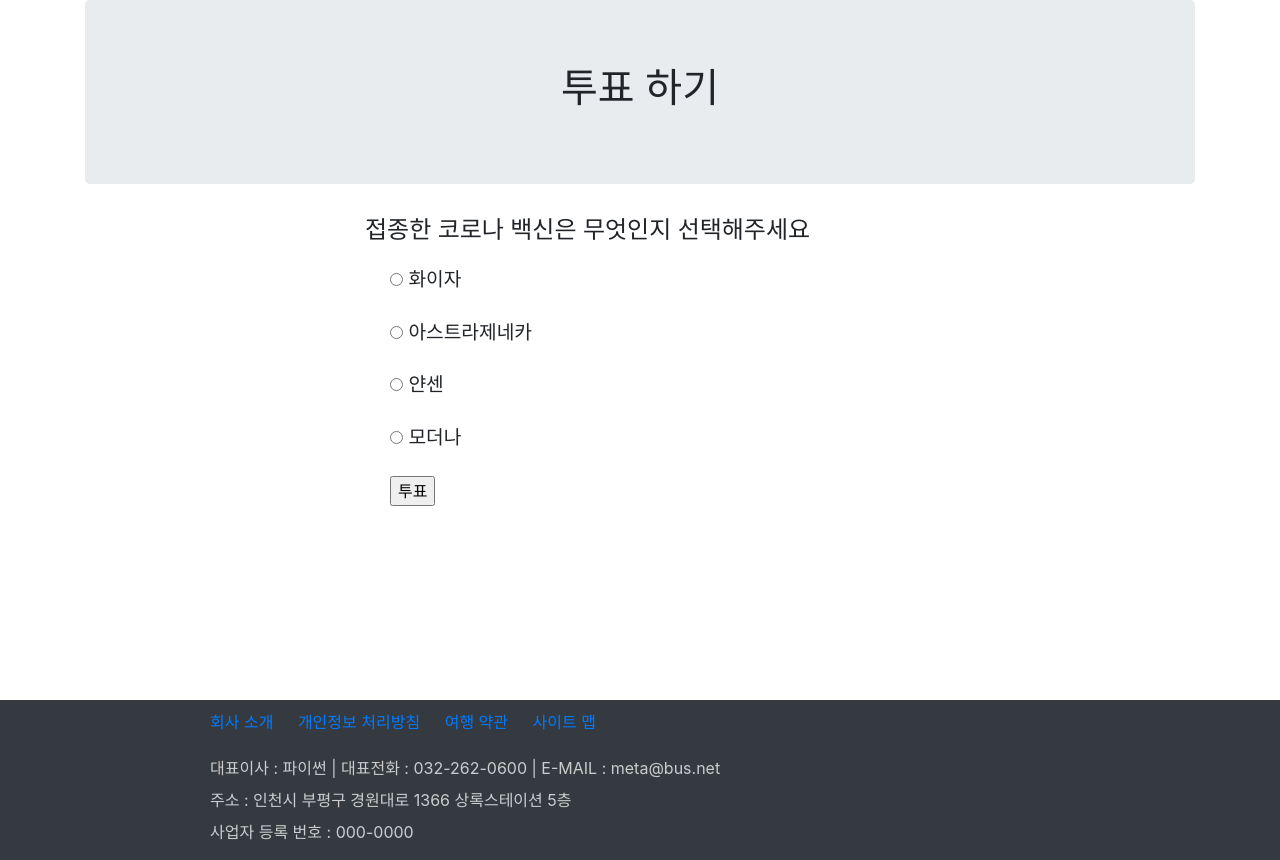
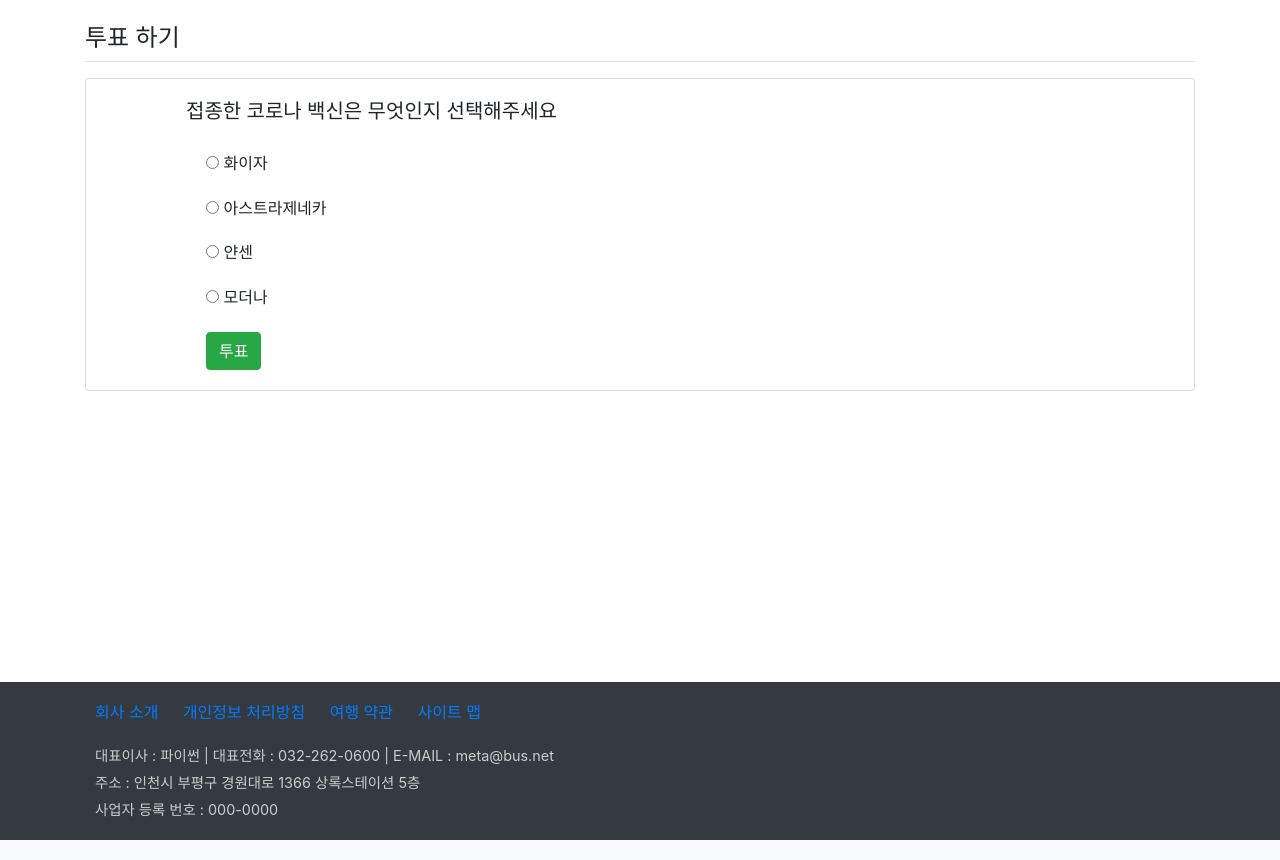
Before and after one commit to Kimtaehoons/pyweb, a Django app: page /polls/1/ in a window 1280 px wide. Shown: the part 57-917 px from the top of the page. Run offline with Django 4.2, Linux system fonts and the light colour scheme; data comes from the database, SQL or seed files in the repository; both versions use the stored data as it was after the commit; some libraries are stand-ins or nearby versions.

Commit message:
배포하기

```diff
--- a/board/models.py
+++ b/board/models.py
@@ -25,7 +25,7 @@ class Answer(models.Model):
 class Comment(models.Model):
     author = models.ForeignKey(User, on_delete=models.CASCADE) #댓글 글쓴이
     content = models.TextField() #댓글 내용
-    create_date = models.DateTimeField #작성일
+    create_date = models.DateTimeField() #작성일
     modify_date = models.DateTimeField(null=True, blank=True)
     question = models.ForeignKey(Question, null=True, blank=True, on_delete=models.CASCADE)
     answer = models.ForeignKey(Answer, null=True, blank=True, on_delete=models.CASCADE)
--- a/board/urls.py
+++ b/board/urls.py
@@ -15,4 +15,5 @@ urlpatterns = [
     path('answer/modify/<int:answer_id>/', views.answer_modify, name='answer_modify'), #답변 수정
     path('answer/delete/<int:answer_id>/', views.answer_delete, name='answer_delete'), #답변 삭제
     path('vote/question/<int:question_id>/', views.vote_question, name='vote_question'), #질문 추천
+    path('comment/create/question/<int:question_id>/', views.comment_create_question, name='comment_create_question'), #질문 댓글
 ]
--- a/config/settings.py
+++ b/config/settings.py
@@ -23,9 +23,9 @@ BASE_DIR = Path(__file__).resolve().parent.parent
 SECRET_KEY = 'django-insecure-&8a5&4-#mn#l=n3o5^=bi0e_e89$yp_jv0wfj#r#pgk!$!a1)+'
 
 # SECURITY WARNING: don't run with debug turned on in production!
-DEBUG = True
+DEBUG = False
 
-ALLOWED_HOSTS = []
+ALLOWED_HOSTS = ['*']
 
 
 # Application definition
--- a/static/board/css/style.css
+++ b/static/board/css/style.css
@@ -2,10 +2,12 @@
 section{height: 650px;}
 
 /* footer 스타일 */
-footer{height: 160px; margin-top: 50px}
-footer .list-inline{margin-left: 200px;}
 footer .list-inline li{display: inline-block; margin: 10px;}
-footer address{margin-left: 210px; color: #ccc;}
-footer address p{line-height: 1rem;}
-/* footer ul{list-style:none; padding-top: 20px; margin-left:150px;}
-footer ul li{display: inline; margin: 10px;} */
+footer address{margin-left: 10px; color: #ccc;}
+footer address p{line-height: 0.7rem; font-size:0.9rem}
+
+/* comment 스타일 */
+.comment{
+    border-top: 1px dotted #ccc;
+    font-size: 0.8rem;
+}
--- a/templates/footer.html
+++ b/templates/footer.html
@@ -1,4 +1,5 @@
-<footer class="bg-dark">
+<footer class="p-2 bg-dark">
+    <div class="container">
         <ul class="list-inline">
             <li><a href="#">회사 소개</a></li>
             <li><a href="#">개인정보 처리방침</a></li>
@@ -10,4 +11,5 @@
             <p>주소 : 인천시 부평구 경원대로 1366 상록스테이션 5층 </p>
             <p>사업자 등록 번호 : 000-0000</p>
         </address>
+    </div>
 </footer>
--- a/templates/polls/poll_detail.html
+++ b/templates/polls/poll_detail.html
@@ -1,27 +1,27 @@
 {% extends 'base.html' %}
 {% block content %}
-<div class="container">
+<div class="container my-3">
     <section>
-        <div class="jumbotron">
-            <div class="text-center">
-                <h1>투표 하기</h1>
-            </div>
-        </div>
-        <h4 style="margin: 20px 280px">{{ question.question_text }}</h4>
+        <h4 class="border-bottom py-2">투표 하기</h4>
+        <div class="card my-3">
+            <h5 style="margin:20px 100px 10px;">{{ question.question_text }}</h5>
             <form action="{% url 'poll:vote' question.id %}" method="post"
-              style="width: 500px; margin: 0 auto;"> <!-- 객체가 있어야 여백설정이 되므로 width값 설정 필요 -->
+                  style="width:500px; margin:20px 120px;">
                 {% csrf_token %}
                 {% if error %}
-                <p style="font-size: 1.2rem">{{ error }}</p>
+                <div class="alert alert-danger">
+                    * {{ error }}
+                </div>
                 {% endif %}
-            {% for choice in question.choice_set.all %} <!-- 질문을 가져와서 -->
-            <p style="font-size: 1.2rem">
-                <input type="radio" name="choice" id="choice" value="{{ choice.id }}"> <!-- 버튼이 먼저나오게 하기 -->
-                <label for="choice">{{ choice.choice_text }}</label> <!-- choice에 레이블에 답변 담아서 불러오기 -->
+                {% for choice in question.choice_set.all %}
+                <p style="line-height:1.3rem">
+                    <input type="radio" name="choice" id="choice" value="{{ choice.id }}">
+                    <label for="choice">{{ choice.choice_text }}</label>
                 </p>
                 {% endfor %}
-            <p><input type="submit" value="투표"></p> <!-- 불러온 것 전송 -->
+                <button type="submit" class="btn btn-success">투표</button>
             </form>
+        </div>
     </section>
 </div>
 {% endblock %}
```
Also changed, not shown: board/forms.py (+9 -4 lines), board/views.py (+20 -2 lines), templates/board/comment_form.html (added, +18 -0 lines), templates/board/detail.html (+15 -0 lines), templates/polls/poll_list.html (+11 -14 lines), templates/polls/poll_result.html (+14 -12 lines), board/migrations/0009_comment_create_date.py (added), db.sqlite3, 1 other file. Lines whose indentation alone changed are shown as unchanged.
